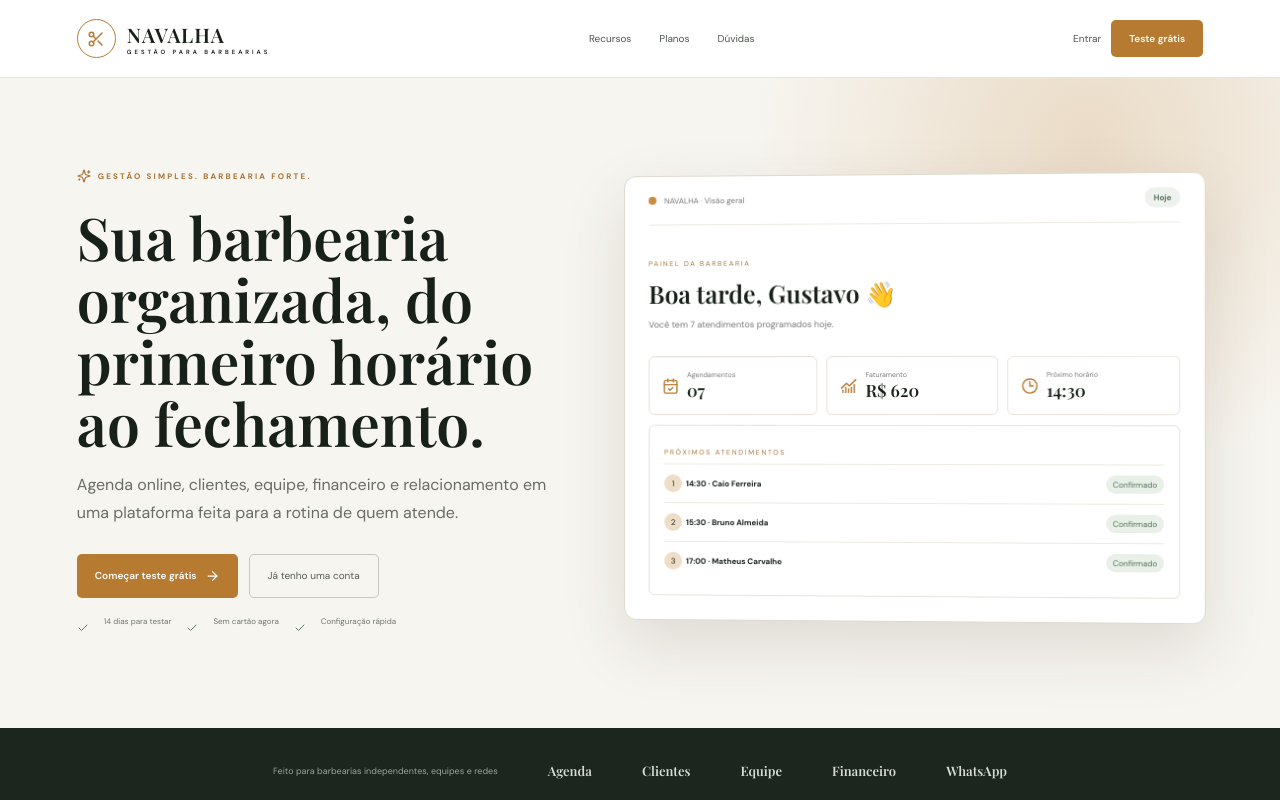
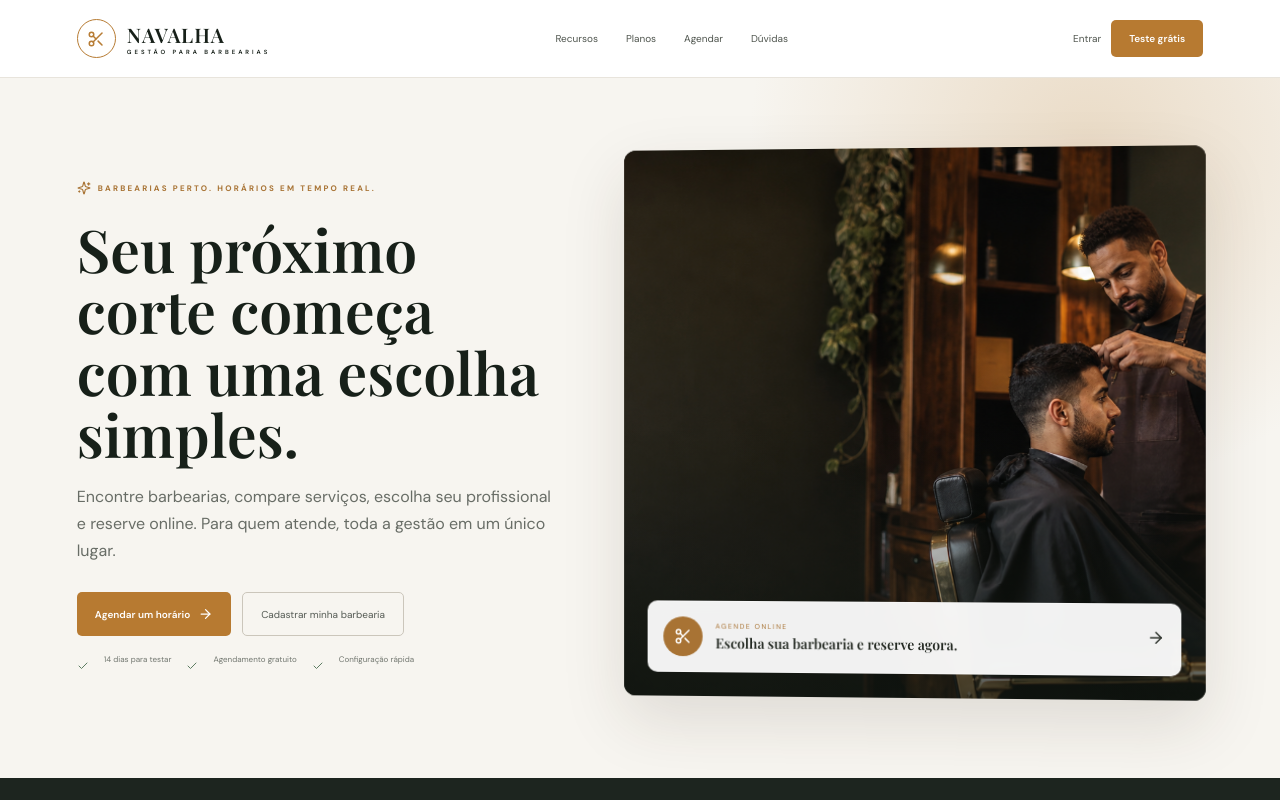
Before and after one commit to matheusgdoor/navalha, a Next.js app: page / in a window 1280 px wide. Shown: the top 800 px of the page. Built offline with nearby package versions, Linux system fonts and the light colour scheme.

Commit message:
Criar portal publico premium de agendamentos

```diff
--- /dev/null
+++ b/app/api/public/organizations/route.ts
@@ -0,0 +1,26 @@
+import { NextResponse } from "next/server";
+import { query } from "@/lib/db";
+
+export async function GET() {
+  try {
+    const result = await query(`SELECT o.name,o.slug,bs.address,
+      (SELECT count(*)::int FROM barbers b WHERE b.organization_id=o.id AND b.active=true) AS barbers,
+      (SELECT count(*)::int FROM services s WHERE s.organization_id=o.id AND s.active=true) AS services
+      FROM organizations o LEFT JOIN business_settings bs ON bs.organization_id=o.id
+      WHERE o.status IN('TRIAL','ACTIVE') AND COALESCE(o.manual_suspended,false)=false
+      ORDER BY o.name`);
+    return NextResponse.json(
+      { organizations: result.rows },
+      {
+        headers: {
+          "Cache-Control": "public, max-age=60, stale-while-revalidate=300",
+        },
+      },
+    );
+  } catch {
+    return NextResponse.json(
+      { error: "Não foi possível carregar as barbearias" },
+      { status: 503 },
+    );
+  }
+}
--- a/app/landing.css
+++ b/app/landing.css
@@ -148,6 +148,71 @@
   box-shadow: 0 25px 65px #382b1b20;
   padding: 0 24px 24px;
   transform: perspective(1000px) rotateY(-2deg);
+}
+.heroVisual.heroPhoto {
+  position: relative;
+  min-height: 550px;
+  padding: 0;
+  overflow: hidden;
+  border: 0;
+  background: #1c211d;
+}
+.heroPhoto > img {
+  width: 100%;
+  height: 100%;
+  position: absolute;
+  inset: 0;
+  object-fit: cover;
+}
+.heroPhoto::after {
+  content: "";
+  position: absolute;
+  inset: 0;
+  background: linear-gradient(180deg, transparent 50%, #111711b8 100%);
+}
+.heroPhotoCard {
+  position: absolute;
+  z-index: 1;
+  left: 24px;
+  right: 24px;
+  bottom: 24px;
+  display: grid;
+  grid-template-columns: auto 1fr auto;
+  gap: 13px;
+  align-items: center;
+  padding: 15px;
+  border: 1px solid #ffffff54;
+  border-radius: 10px;
+  background: #fffffff0;
+  backdrop-filter: blur(12px);
+}
+.heroPhotoCard > span {
+  width: 40px;
+  height: 40px;
+  display: grid;
+  place-items: center;
+  border-radius: 50%;
+  color: #fff;
+  background: #a87334;
+}
+.heroPhotoCard svg {
+  width: 18px;
+}
+.heroPhotoCard > div {
+  display: grid;
+  gap: 3px;
+}
+.heroPhotoCard small {
+  color: #a87334;
+  font-size: 7px;
+  letter-spacing: 1.5px;
+}
+.heroPhotoCard b {
+  color: #222821;
+  font: 600 14px "Playfair Display";
+}
+.heroPhotoCard > a {
+  color: #30362f;
 }
 .demoTop {
   height: 49px;
@@ -485,6 +550,9 @@
   .heroVisual {
     transform: none;
   }
+  .heroVisual.heroPhoto {
+    min-height: 460px;
+  }
   .featureGrid {
     grid-template-columns: 1fr 1fr;
   }
@@ -527,6 +595,15 @@
   .heroVisual {
     padding: 0 12px 12px;
   }
+  .heroVisual.heroPhoto {
+    min-height: 390px;
+    padding: 0;
+  }
+  .heroPhotoCard {
+    left: 14px;
+    right: 14px;
+    bottom: 14px;
+  }
   .demoMetrics {
     grid-template-columns: 1fr;
   }
@@ -550,4 +627,24 @@
     text-align: left;
   }
 }
-.legalConsent{display:flex!important;grid-template-columns:none!important;align-items:flex-start;gap:9px!important;font-size:10px!important;font-weight:400!important;line-height:1.45}.legalConsent input{width:16px!important;height:16px!important;flex:0 0 16px;margin:2px 0 0}.legalConsent a{color:#95662d}.publicLegalConsent{margin:8px 0 16px!important}
+.legalConsent {
+  display: flex !important;
+  grid-template-columns: none !important;
+  align-items: flex-start;
+  gap: 9px !important;
+  font-size: 10px !important;
+  font-weight: 400 !important;
+  line-height: 1.45;
+}
+.legalConsent input {
+  width: 16px !important;
+  height: 16px !important;
+  flex: 0 0 16px;
+  margin: 2px 0 0;
+}
+.legalConsent a {
+  color: #95662d;
+}
+.publicLegalConsent {
+  margin: 8px 0 16px !important;
+}
--- a/app/page.tsx
+++ b/app/page.tsx
@@ -3,7 +3,6 @@ import {
   CalendarCheck,
   ChartNoAxesCombined,
   Check,
-  Clock3,
   MessageCircle,
   Scissors,
   ShieldCheck,
@@ -50,6 +49,7 @@ export default function Landing() {
         <nav>
           <a href="#recursos">Recursos</a>
           <a href="#planos">Planos</a>
+          <a href="/agendar">Agendar</a>
           <a href="#duvidas">Dúvidas</a>
         </nav>
         <div>
@@ -65,73 +65,42 @@ export default function Landing() {
         <div className="heroCopy">
           <p>
             <Sparkles />
-            GESTÃO SIMPLES. BARBEARIA FORTE.
+            BARBEARIAS PERTO. HORÁRIOS EM TEMPO REAL.
           </p>
-          <h1>Sua barbearia organizada, do primeiro horário ao fechamento.</h1>
+          <h1>Seu próximo corte começa com uma escolha simples.</h1>
           <span>
-            Agenda online, clientes, equipe, financeiro e relacionamento em uma
-            plataforma feita para a rotina de quem atende.
+            Encontre barbearias, compare serviços, escolha seu profissional e
+            reserve online. Para quem atende, toda a gestão em um único lugar.
           </span>
           <div className="heroActions">
-            <a href="/cadastro">
-              Começar teste grátis <ArrowRight />
+            <a href="/agendar">
+              Agendar um horário <ArrowRight />
             </a>
-            <a href="/login">Já tenho uma conta</a>
+            <a href="/cadastro">Cadastrar minha barbearia</a>
           </div>
           <small>
             <Check />
             14 dias para testar <Check />
-            Sem cartão agora <Check />
+            Agendamento gratuito <Check />
             Configuração rápida
           </small>
         </div>
-        <div className="heroVisual">
-          <div className="demoTop">
-            <i />
-            <span>NAVALHA · Visão geral</span>
-            <b>Hoje</b>
-          </div>
-          <div className="demoWelcome">
-            <small>PAINEL DA BARBEARIA</small>
-            <h2>Boa tarde, Gustavo 👋</h2>
-            <p>Você tem 7 atendimentos programados hoje.</p>
-          </div>
-          <div className="demoMetrics">
-            <article>
-              <CalendarCheck />
-              <span>
-                <small>Agendamentos</small>
-                <b>07</b>
-              </span>
-            </article>
-            <article>
-              <ChartNoAxesCombined />
-              <span>
-                <small>Faturamento</small>
-                <b>R$ 620</b>
-              </span>
-            </article>
-            <article>
-              <Clock3 />
-              <span>
-                <small>Próximo horário</small>
-                <b>14:30</b>
-              </span>
-            </article>
-          </div>
-          <div className="demoAgenda">
-            <p>PRÓXIMOS ATENDIMENTOS</p>
-            {[
-              "14:30 · Caio Ferreira",
-              "15:30 · Bruno Almeida",
-              "17:00 · Matheus Carvalho",
-            ].map((x, i) => (
-              <article key={x}>
-                <i>{i + 1}</i>
-                <b>{x}</b>
-                <span>Confirmado</span>
-              </article>
-            ))}
+        <div className="heroVisual heroPhoto">
+          <img
+            src="/navalha-premium-hero.png"
+            alt="Barbeiro atendendo um cliente em uma barbearia moderna"
+          />
+          <div className="heroPhotoCard">
+            <span>
+              <Scissors />
+            </span>
+            <div>
+              <small>AGENDE ONLINE</small>
+              <b>Escolha sua barbearia e reserve agora.</b>
+            </div>
+            <a href="/agendar">
+              <ArrowRight />
+            </a>
           </div>
         </div>
       </section>
@@ -290,8 +259,8 @@ export default function Landing() {
           <a href="/cadastro">Criar conta</a>
           <a href="/login-plataforma">Portal SaaS</a>
           <a href="/privacidade">Privacidade</a>
-            <a href="/termos">Termos</a>
-            <a href="/instalar">Instalar aplicativo</a>
+          <a href="/termos">Termos</a>
+          <a href="/instalar">Instalar aplicativo</a>
         </nav>
         <small>
           © {new Date().getFullYear()} Navalha. Todos os direitos reservados.
--- a/app/public-booking.css
+++ b/app/public-booking.css
@@ -5,12 +5,27 @@
   background: #f5f3ee;
 }
 .publicIntro {
-  background: #20241f;
+  position: relative;
+  overflow: hidden;
+  background:
+    linear-gradient(180deg, #151a16a6 0%, #151a16e8 73%),
+    url("/navalha-premium-hero.png") center / cover;
   color: #fff;
   padding: 55px 12%;
   display: flex;
   flex-direction: column;
   justify-content: space-between;
+}
+.publicIntro::after {
+  content: "";
+  position: absolute;
+  inset: 0;
+  background: linear-gradient(90deg, #11161152, transparent 70%);
+  pointer-events: none;
+}
+.publicIntro > * {
+  position: relative;
+  z-index: 1;
 }
 .publicIntro p,
 .publicForm > p {
@@ -27,6 +42,23 @@
   color: #adb1a7;
   line-height: 1.7;
 }
+.publicTrust {
+  display: flex;
+  flex-wrap: wrap;
+  gap: 12px;
+  margin-top: 24px;
+}
+.publicTrust span {
+  display: flex;
+  align-items: center;
+  gap: 6px;
+  font-size: 10px;
+  color: #e9e8e2;
+}
+.publicTrust svg {
+  width: 14px;
+  color: #d9a45d;
+}
 .publicFormArea {
   padding: 40px;
   display: grid;
@@ -36,8 +68,86 @@
   width: min(620px, 100%);
   background: #fff;
   border: 1px solid var(--line);
+  border-radius: 16px;
+  padding: 34px;
+  box-shadow: 0 24px 70px #362b1d12;
+}
+.organizationPicker > div {
+  position: relative;
+  display: flex;
+  align-items: center;
+}
+.organizationPicker svg {
+  position: absolute;
+  left: 13px;
+  width: 17px;
+  color: #a87334;
+  pointer-events: none;
+}
+.organizationPicker select {
+  width: 100%;
+  height: 50px;
+  padding-left: 40px;
+  border-color: #c9b898;
+  font-size: 12px;
+}
+.selectedOrganization {
+  display: grid;
+  grid-template-columns: auto 1fr auto;
+  gap: 10px;
+  align-items: center;
+  padding: 12px;
+  margin: -2px 0 12px;
+  border-radius: 8px;
+  background: #f5f1e9;
+}
+.selectedOrganization > svg {
+  width: 18px;
+  color: #a87334;
+}
+.selectedOrganization span {
+  display: grid;
+  gap: 2px;
+}
+.selectedOrganization b {
+  font-size: 11px;
+}
+.selectedOrganization small {
+  color: #74786f;
+  font-size: 9px;
+}
+.selectedOrganization button {
+  border: 0;
+  background: transparent;
+  color: #96652e;
+  font-size: 9px;
+  font-weight: 700;
+  cursor: pointer;
+}
+.bookingStartState {
+  min-height: 180px;
+  display: grid;
+  place-items: center;
+  align-content: center;
+  gap: 8px;
+  text-align: center;
+  color: #6e736b;
+  border: 1px dashed #d4c8b7;
   border-radius: 10px;
-  padding: 30px;
+  background: #faf8f4;
+}
+.bookingStartState svg {
+  width: 30px;
+  color: #b17a38;
+}
+.bookingStartState b {
+  color: #2b302b;
+  font: 600 17px "Playfair Display";
+}
+.bookingStartState span {
+  max-width: 330px;
+  font-size: 10px;
+  line-height: 1.6;
 }
 .publicForm h2 {
   font: 600 27px "Playfair Display";
@@ -153,7 +263,8 @@
   }
   .publicIntro {
     padding: 25px;
-    min-height: 180px;
+    min-height: 260px;
+    background-position: center 34%;
   }
   .publicIntro h1 {
     font-size: 30px;
@@ -162,6 +273,9 @@
     padding: 15px;
   }
   .publicForm {
-    padding: 22px;
+    padding: 22px 18px;
+  }
+  .publicTrust {
+    margin-top: 16px;
   }
 }
```
Also changed, not shown: app/agendar/page.tsx (+141 -10 lines), public/navalha-premium-hero.png (added).
